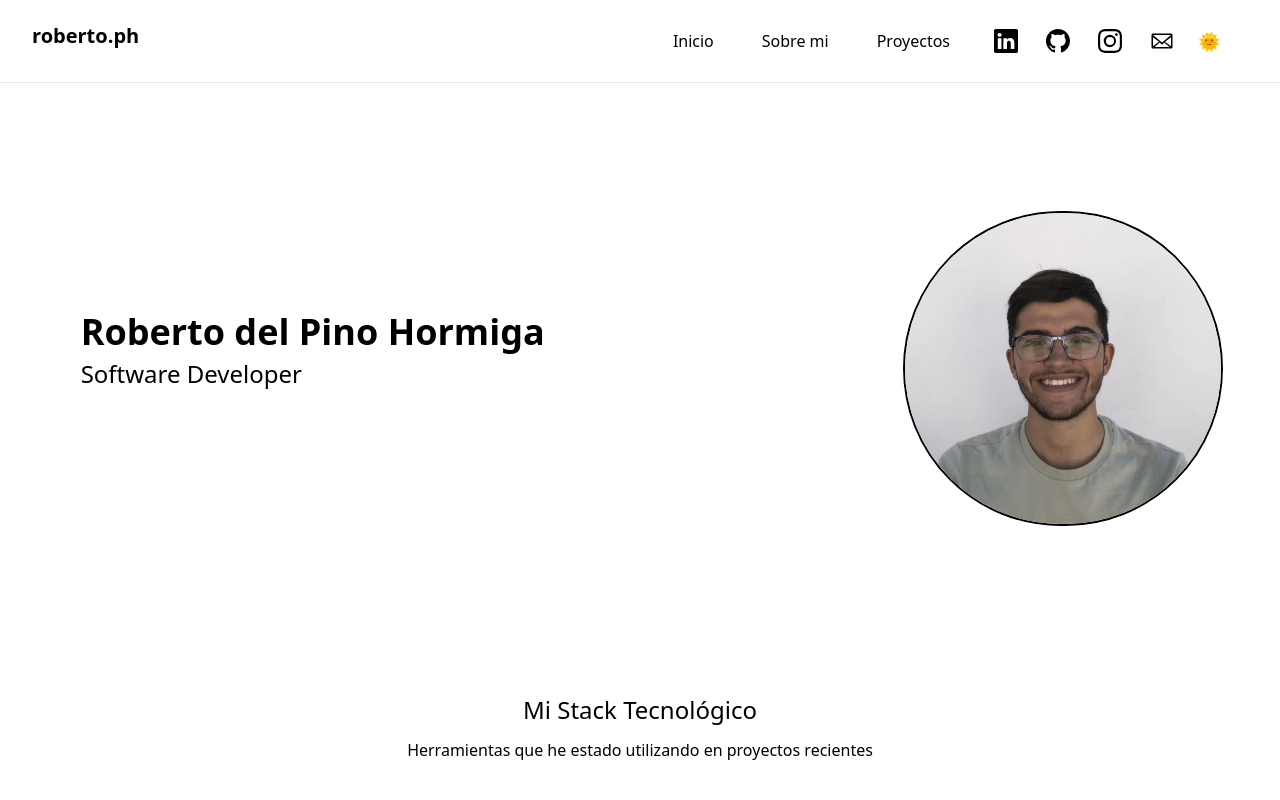
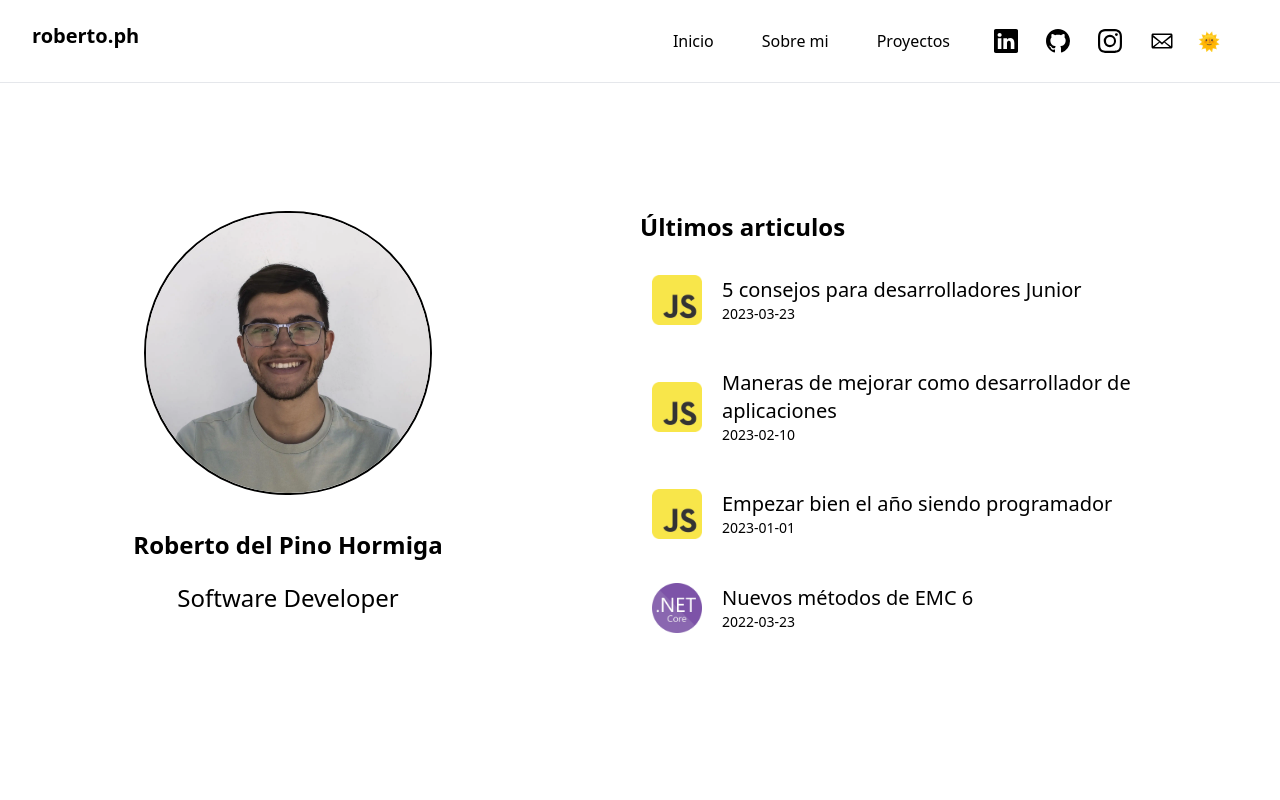
Before and after one commit to RobertoDelPino/React-Portfolio, a React (Vite) app: page / in a window 1280 px wide. Shown: the top 800 px of the page. Built offline with nearby package versions, Linux system fonts and the light colour scheme.

Commit message:
Adding blog entries list to the home page

```diff
--- a/src/pages/Home/Home.tsx
+++ b/src/pages/Home/Home.tsx
@@ -13,6 +13,7 @@ import visualStudioCode from "../../assets/TechIcons/vscode.webp"
 import webstorm from "../../assets/TechIcons/webstorm.webp"
 import netCore from "../../assets/TechIcons/netcore.webp"
 import tailwind from "../../assets/TechIcons/tailwind.webp"
+import { Link } from "react-router-dom";
 
 export const Home = () => {
 
@@ -71,18 +72,69 @@ export const Home = () => {
         }
     ]
 
+    const blogFilesNames = [
+        {
+          "title":"5 consejos para desarrolladores Junior",
+          "date":"2023-03-23",
+          "description":"Te comparto 5 consejos para desarrolladores que están comenzando en el mundo de la programación",
+          "topic":"javascript"
+        },
+        {
+          "title":"Maneras de mejorar como desarrollador de aplicaciones",
+          "date":"2023-02-10",
+          "description":"Ideas de proyectos para mejorar como desarollador",
+          "topic":"javascript"
+        },
+        {
+          "title":"Empezar bien el año siendo programador",
+          "date":"2023-01-01",
+          "description":"Te muestro distintas ideas creativas para empezar con mucha motivación este 2023",
+          "topic":"javascript"
+        },
+        {
+          "title":"Nuevos métodos de EMC 6",
+          "date":"2022-03-23",
+          "description":"Te comparto 5 métodos de javascript para desarrolladores que están comenzando en el mundo de la programación",
+          "topic":"netcore"
+        }
+      ]
+
     return (
         <>
-            <section className="w-[100%] dark:bg-gray-800 min-h-[95%] pb-14">
+            <section className="w-[100%] dark:bg-gray-800 min-h-[95%] pb-10">
                 <section className=" max-w-screen-xl m-auto flex flex-wrap w-[100%] justify-around py-10 lg:py-32 dark:bg-gray-800 ">
-                    <div className="flex content-center flex-wrap px-6 mb-9">
-                        <h1 className="text-2xl dark:text-white w-[100%] md:text-start lg:text-4xl text-center">
-                            <b>Roberto del Pino Hormiga</b>
+                    <div className="flex justify-center flex-wrap px-6 mb-9 w-[45%]">
+                        <div>
+                            <img loading="lazy" src={personalPhoto} alt="Photo of Roberto del Pino Hormiga"
+                            className="w-72 lg:w-70 rounded-full border-black border-2 dark:border-white
+                            mb-5"/>
+                        </div>
+                        <h1 className=" dark:text-white w-[100%] lg:text-4xl">
+                            <b className="text-2xl text-center w-[100%] block">Roberto del Pino Hormiga</b>
                         </h1>
-                        <h1 className="text-xl dark:text-white mt-1.5 lg:text-2xl w-[100%] text-center md:text-start">Software Developer</h1>
+                        <h1 className="text-xl dark:text-white mt-1.5 lg:text-2xl w-[100%] text-center">Software Developer</h1>
                     </div>
-                    <img loading="lazy" src={personalPhoto} alt="Photo of Roberto del Pino Hormiga"
-                         className="w-72 lg:w-80 rounded-full border-black border-2 dark:border-white"/>
+                    <section className="max-w-xl min-h-full h-4/5 m-auto">
+                        <h1 className="text-2xl dark:text-white font-semibold">Últimos articulos</h1>
+
+                        {
+                        blogFilesNames.map((blogFile, index) => {
+                            const filePath = blogFile.title.replaceAll(" ", "-");
+                            return (
+                            <Link to={"/blog/" + filePath} key={index}>
+                                <div className="flex my-5 dark:hover:bg-slate-50/[.4] p-3 rounded group items-center">
+                                    <img className="w-[50px] h-[50px] group-hover:scale-[1.2] transition duration-500 opacity-80" src={`../../../src/assets/TechIcons/${blogFile.topic}.webp`} alt="" />
+                                    <div className="ml-5">
+                                        <h4 className="dark:text-white text-xl">{blogFile.title}</h4>
+                                        <p className="dark:text-white text-sm">{blogFile.date}</p>
+                                    </div>
+                                </div>
+                            </Link>
+
+                            )
+                        })
+                        }
+                    </section>
                 </section>
 
                 <section className="dark:bg-gray-800 dark:text-white max-w-screen-xl m-auto">
```
